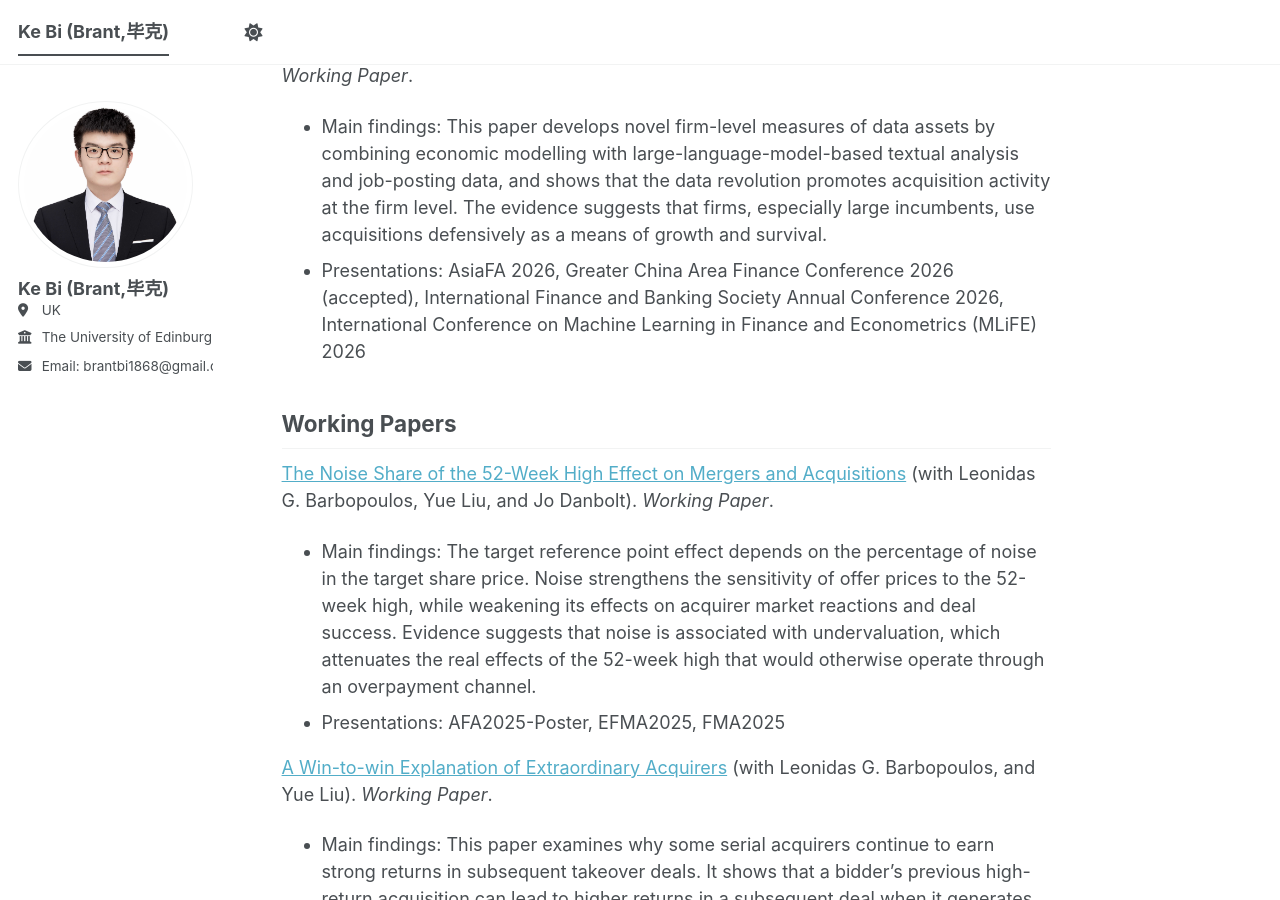
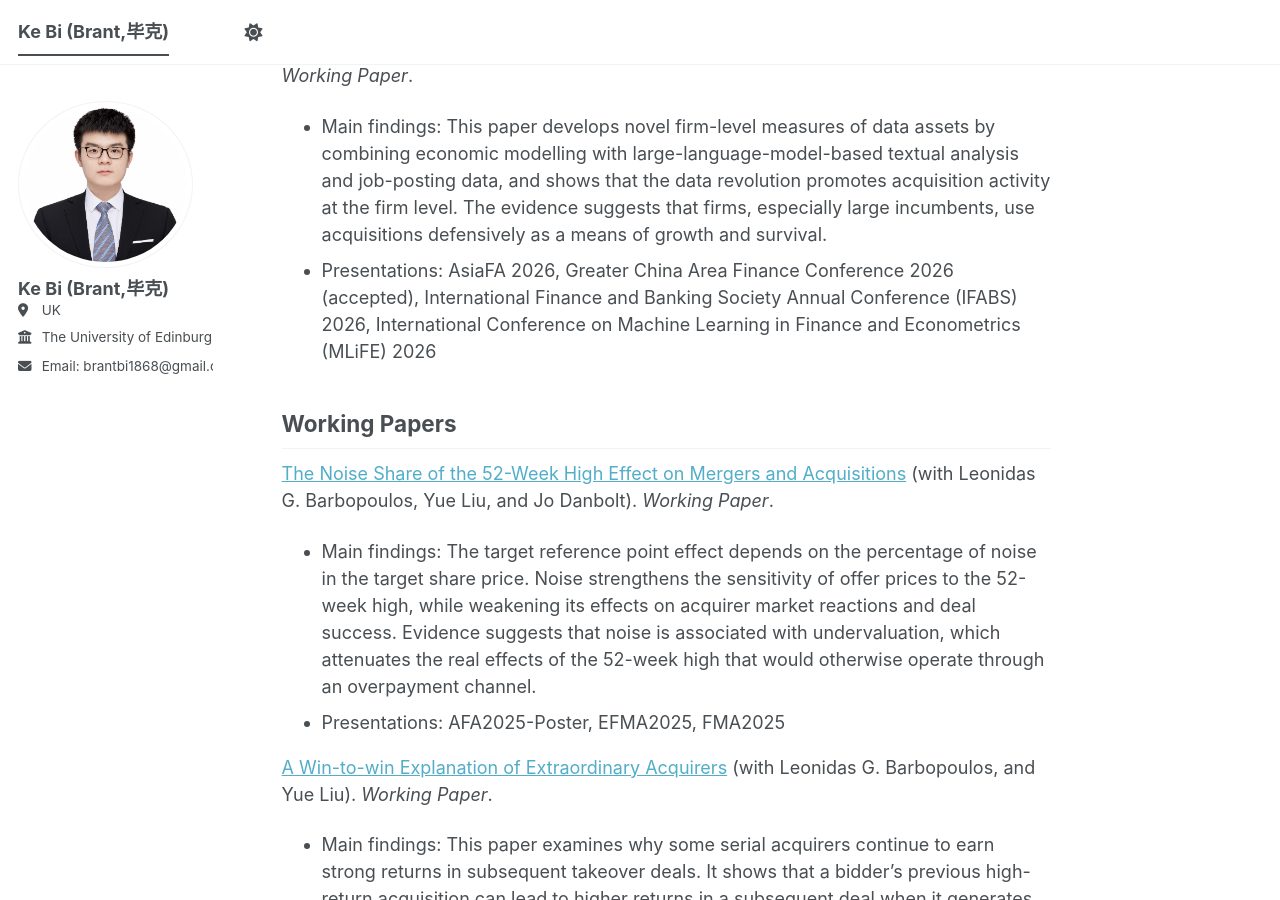
Before and after one commit to brant1868/brant1868.github.io, a Jekyll site: the page built from _pages/about.md, in a window 1280 px wide and 900 px high, scrolled down 725 px. Built offline with Jekyll 4.4.1, drawn with Linux system fonts in a browser that asks for light colours; a script bundle is joined from its source files by our own code; library files that are not in the unit come from our copies.

Commit message:
Update about.md

```diff
--- a/_pages/about.md
+++ b/_pages/about.md
@@ -30,7 +30,7 @@ Job Market Paper
 ------
 [Firm-level Data Assets and Inorganic Growth](https://drive.google.com/file/d/18_bj7RDudriuxyp20cNe9Nx_aRuuybR3/view?usp=sharing){:target="_blank" } (with Leonidas G. Barbopoulos, and Yue Liu). _Working Paper_.
 - Main findings: This paper develops novel firm-level measures of data assets by combining economic modelling with large-language-model-based textual analysis and job-posting data, and shows that the data revolution promotes acquisition activity at the firm level. The evidence suggests that firms, especially large incumbents, use acquisitions defensively as a means of growth and survival.
-- Presentations: AsiaFA 2026, Greater China Area Finance Conference 2026 (accepted), International Finance and Banking Society Annual Conference 2026, International Conference on Machine Learning in Finance and Econometrics (MLiFE) 2026
+- Presentations: AsiaFA 2026, Greater China Area Finance Conference 2026 (accepted), International Finance and Banking Society Annual Conference (IFABS) 2026, International Conference on Machine Learning in Finance and Econometrics (MLiFE) 2026
 
 
 
```
